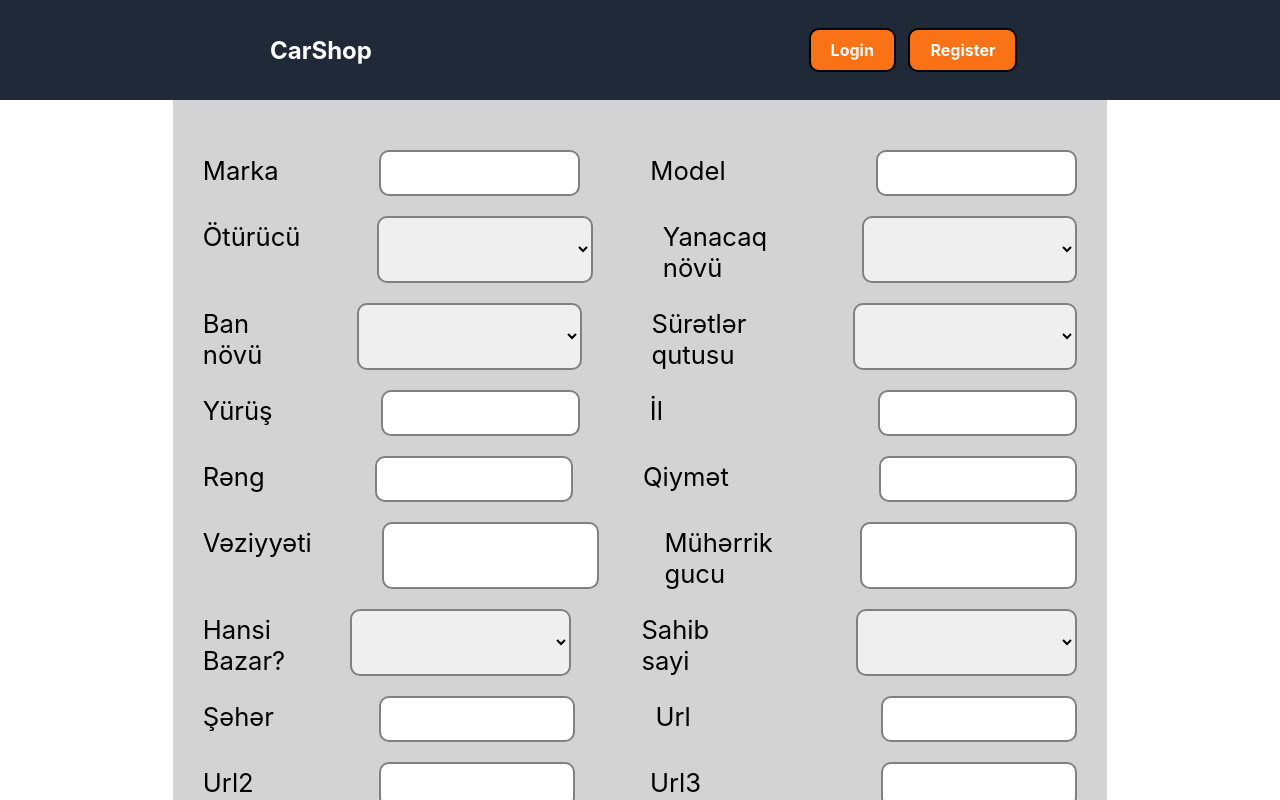
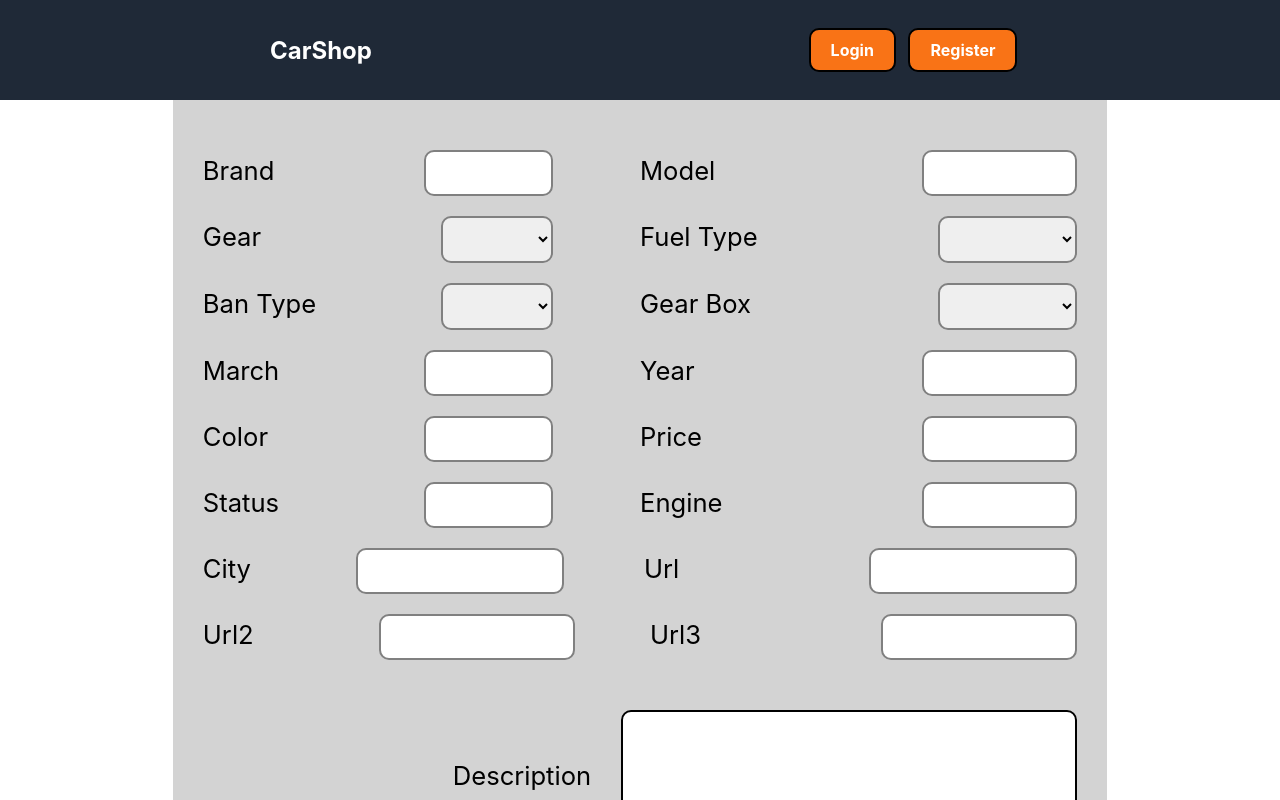
Before and after one commit to JavidGasim/CarShop-Front, a React (Create React App) app: page /new_announcement in a window 1280 px wide. Shown: the top 800 px of the page. Built offline with nearby package versions, Linux system fonts and the light colour scheme; no server answers.

Commit message:
add page

```diff
--- a/src/Components/AddCar.js
+++ b/src/Components/AddCar.js
@@ -1,116 +1,107 @@
-import React, { useEffect, useRef, useState } from 'react';
-import './AddCar.css';
+import React, { useEffect, useRef, useState } from "react";
+import "./AddCar.css";
 import axios from "axios";
-import { faMarker } from '@fortawesome/free-solid-svg-icons';
+import { faMarker } from "@fortawesome/free-solid-svg-icons";
 
 export default function AddCar() {
-    const cookies = document.cookie.split(';');
+  const cookies = document.cookie.split(";");
   let docId = null;
-    cookies.forEach(cookie => {
-      const cookieParts = cookie.split('=');
+  cookies.forEach((cookie) => {
+    const cookieParts = cookie.split("=");
     const cookieName = cookieParts[0].trim();
-      if (cookieName === 'id') {
+    if (cookieName === "id") {
       docId = parseInt(cookieParts[1]);
     }
   });
-    const[datas,setDatas] = useState([]);
+  const [datas, setDatas] = useState([]);
 
   const jsonUrl = "http://localhost:27001/cars";
   const id = useRef(0);
-    const [selectedOil,setSelectedOil] = useState("");
-    const [selectedGear,setSelectedGear] = useState("");
-    const [selectedGearBox,setSelectedGearBox] = useState("");
-    const [selectedMarket,setSelectedMarket] = useState("");
-    const [selectedOwners,setSelectedOwners] = useState("");
+  const [selectedOil, setSelectedOil] = useState("");
+  const [selectedGear, setSelectedGear] = useState("");
+  const [selectedGearBox, setSelectedGearBox] = useState("");
+  const [selectedMarket, setSelectedMarket] = useState("");
+  const [selectedOwners, setSelectedOwners] = useState("");
 
-    const [marka,setMarka] = useState();
-    const [model,setModel] = useState();
-    const [banType,setBanType] = useState();
-    const [march,setMarch] = useState();
-    const [year,setYear] = useState();
-    const [color,setColor] = useState();
-    const [situation,setSituation] = useState();
-    const [price,setPrice] = useState();
-    const [engine,setEngine] = useState();
-    const [city,setCity] = useState();
-    const [url,setUrl] = useState();
-    const [url2,setUrl2] = useState();
-    const [url3,setUrl3] = useState();
-    const [description,setDescription] = useState();
+  const [marka, setMarka] = useState();
+  const [model, setModel] = useState();
+  const [banType, setBanType] = useState();
+  const [march, setMarch] = useState();
+  const [year, setYear] = useState();
+  const [color, setColor] = useState();
+  const [situation, setSituation] = useState();
+  const [price, setPrice] = useState();
+  const [engine, setEngine] = useState();
+  const [city, setCity] = useState();
+  const [url, setUrl] = useState();
+  const [url2, setUrl2] = useState();
+  const [url3, setUrl3] = useState();
+  const [description, setDescription] = useState();
 
-    function selectNewOil(e)
-    {
+  function selectNewOil(e) {
     setSelectedOil(e.target.value);
   }
 
-    function selectNewGear(e)
-    {
+  function selectNewGear(e) {
     setSelectedGear(e.target.value);
   }
 
-    function selectNewGearBox(e)
-    {
+  function selectNewGearBox(e) {
     setSelectedGearBox(e.target.value);
   }
 
-    function selectNewMarket(e)
-    {
+  function selectNewMarket(e) {
     setSelectedMarket(e.target.value);
   }
 
-    function selectNewOwners(e)
-    {
+  function selectNewOwners(e) {
     setSelectedOwners(e.target.value);
   }
 
-    function handleSubmit(e)
-    {
+  function handleSubmit(e) {
     e.preventDefault();
     addNewCar();
   }
 
-    function GetMovies()
-    {
+  function GetMovies() {
     axios.get(jsonUrl).then((d) => {
       setDatas(d.data);
     });
   }
 
-    useEffect(() =>
-    {
+  useEffect(() => {
     GetMovies();
-    })
+  });
 
-    function addNewCar()
-    {
+  function addNewCar() {
     id.current = datas.length;
     id.current++;
 
     // document.cookie = `id=${id.current};path=/;`;
-      const car={
-        id:String(`${id.current}`),
+    const car = {
+      id: String(`${id.current}`),
       color: "white",
-        isFav:false,
-        url:url,
-        url2:url2,
-        url3:url3,
-        price:price,
-        city:city,
-        Marka:marka,
-        Model:model,
-        GraduationYear:year,
-        BanType:banType,
-        Color:color,
-        Engine:engine+"/"+selectedOil,
-        March:march,
-        GearBox:selectedGearBox,
-        Gear:selectedGear,
-        New:"",
-        Owners:selectedOwners,
-        Situation:situation,
-        Market:selectedMarket,
-        Description:description
-      }
+      isFav: false,
+      url: url,
+      url2: url2,
+      url3: url3,
+      price: price,
+      city: city,
+      Marka: marka,
+      Model: model,
+      GraduationYear: year,
+      BanType: banType,
+      Color: color,
+      Engine: engine + "/" + selectedOil,
+      March: march,
+      GearBox: selectedGearBox,
+      Gear: selectedGear,
+      New: "",
+      Owners: selectedOwners,
+      Situation: situation,
+      Market: selectedMarket,
+      Description: description,
+    };
     axios.post(jsonUrl, car).then((data) => console.log(data));
 
     setUrl("");
@@ -132,149 +123,376 @@ export default function AddCar() {
     setDescription("");
     setUrl2("");
     setUrl3("");
-
-
-
   }
   return (
-    <section style={{paddingTop:"50px",paddingBottom:"50px",backgroundColor:"lightgray"}}>
+    <section
+      style={{
+        paddingTop: "50px",
+        paddingBottom: "50px",
+        backgroundColor: "lightgray",
+      }}
+    >
       <form onSubmit={(e) => handleSubmit(e)}>
-        <section style={{display:"flex",justifyContent:"start",paddingLeft:"30px",paddingRight:"30px"}}>
-            <label>Marka</label>
-            <input required value={marka} onChange={(e) => setMarka(e.target.value)}></input>
-            <label style={{marginLeft:"70px"}}>Model</label>
-            <input required value={model} style={{marginLeft:"150px"}} onChange={(e) => setModel(e.target.value)}></input>
+        <section
+          style={{
+            display: "flex",
+            justifyContent: "space-between",
+            paddingLeft: "30px",
+            paddingRight: "30px",
+          }}
+        >
+          <div
+            style={{
+              display: "flex",
+              width: " 40%",
+              justifyContent: "space-between",
+            }}
+          >
+            <label>Brand</label>
+            <input
+              required
+              value={marka}
+              onChange={(e) => setMarka(e.target.value)}
+            ></input>
+          </div>
+          <div
+            style={{
+              display: "flex",
+              width: " 50%",
+              justifyContent: "space-between",
+            }}
+          >
+            <label>Model</label>
+            <input
+              required
+              value={model}
+              onChange={(e) => setModel(e.target.value)}
+            ></input>
+          </div>
         </section>
 
-        <section style={{display:"flex",justifyContent:"start",paddingLeft:"30px",paddingRight:"30px",marginTop:"20px"}}>
-            <label>Ötürücü</label>
-            <select required style={{marginLeft:"77px"}} value={selectedGear} onChange={(e) => selectNewGear(e)}>
+        <section
+          style={{
+            display: "flex",
+            justifyContent: "space-between",
+            paddingLeft: "30px",
+            paddingRight: "30px",
+            marginTop: "20px",
+          }}
+        >
+          <div
+            style={{
+              display: "flex",
+              width: " 40%",
+              justifyContent: "space-between",
+            }}
+          >
+            <label>Gear</label>
+            <select
+              required
+              value={selectedGear}
+              onChange={(e) => selectNewGear(e)}
+            >
               <option value=""></option>
-              <option value="Arxa">Arxa</option>
-              <option value="Ön">Ön</option>
-              <option value="Tam">Tam</option>
+              <option value="Rear">Rear</option>
+              <option value="Front">Front</option>
+              <option value="All">All</option>
             </select>
-            <label style={{marginLeft:"70px"}}>Yanacaq növü</label>
-            <select required style={{marginLeft:"70px"}} value={selectedOil} onChange={(e) => selectNewOil(e)}>
+          </div>
+          <div
+            style={{
+              display: "flex",
+              justifyContent: "space-between",
+              width: " 50%",
+            }}
+          >
+            <label>Fuel Type</label>
+            <select
+              required
+              value={selectedOil}
+              onChange={(e) => selectNewOil(e)}
+            >
               <option value=""></option>
-              <option value="Benzin">Benzin</option>
-              <option value="Dizel">Dizel</option>
-              <option value="Qaz">Qaz</option>
-              <option value="Elektro">Elektro</option>
-              <option value="Hibrid">Hibrid</option>
-              <option value="Plug-in Hibrid">Plug-in Hibrid</option>
+              <option value="Petrol">Petrol</option>
+              <option value="Diesel">Diesel</option>
+              <option value="Gas">Gas</option>
+              <option value="Electric">Electric</option>
+              <option value="Hybrid">Hybrid</option>
+              <option value="Plug-in Hybrid">Plug-in Hybrid</option>
             </select>
+          </div>
         </section>
 
-        <section style={{display:"flex",justifyContent:"start",paddingLeft:"30px",paddingRight:"30px",marginTop:"20px"}}>
-            <label>Ban növü</label>
-            <select required style={{marginLeft:"65px"}} value={banType} onChange={(e) => setBanType(e.target.value)}>
+        <section
+          style={{
+            display: "flex",
+            justifyContent: "space-between",
+            paddingLeft: "30px",
+            paddingRight: "30px",
+            marginTop: "20px",
+          }}
+        >
+          <div
+            style={{
+              display: "flex",
+              width: " 40%",
+              justifyContent: "space-between",
+            }}
+          >
+            <label>Ban Type</label>
+            <select
+              required
+              value={banType}
+              onChange={(e) => setBanType(e.target.value)}
+            >
               <option value=""></option>
-              <option value="Avtobus">Avtobus</option>
-              <option value="Dartqı">Dartqı</option>
-              <option value="Fastbek">Fastbek</option>
-              <option value="Fayton">Fayton</option>
-              <option value="Furqon">Furqon</option>
-              <option value="Helçbek,3 qapı">Helçbek,3 qapı</option>
-              <option value="Helçbek,4 qapı">Helçbek,4 qapı</option>
-              <option value="Helçbek,5 qapı">Helçbek,5 qapı</option>
-              <option value="Kabriolet">Kabriolet</option>
-              <option value="Karvan">Karvan</option>
-              <option value="Kompakt-Van">Kompakt-Van</option>
-              <option value="Kupe">Kupe</option>
-              <option value="Kvadrosiki">Kvadrosiki</option>
-              <option value="Liftbek">Liftbek</option>
-              <option value="Limuzin">Limuzin</option>
-              <option value="Mikroavtobus">Mikroavtobus</option>
-              <option value="Mikrovan">Mikrovan</option>
+              <option value="Bus">Bus</option>
+              <option value="Trailer">Trailer</option>
+              <option value="Fastback">Fastback</option>
+              <option value="Carriage">Carriage</option>
+              <option value="Van">Van</option>
+              <option value="Hatchback,3-door">Hatchback, 3-door</option>
+              <option value="Hatchback,4-door">Hatchback, 4-door</option>
+              <option value="Hatchback,5-door">Hatchback, 5-door</option>
+              <option value="Cabriolet">Cabriolet</option>
+              <option value="Caravan">Caravan</option>
+              <option value="Compact Van">Compact Van</option>
+              <option value="Coupe">Coupe</option>
+              <option value="ATV">ATV</option>
+              <option value="Liftback">Liftback</option>
+              <option value="Limousine">Limousine</option>
+              <option value="Minibus">Minibus</option>
+              <option value="Microvan">Microvan</option>
               <option value="Minivan">Minivan</option>
               <option value="Moped">Moped</option>
-              <option value="Motosiklet">Motosiklet</option>
-              <option value="Offroader / SUV,3 qapı">Offroader / SUV,3 qapı</option>
-              <option value="Offroader / SUV,5 qapı">Offroader / SUV,5 qapı</option>
-              <option value="Offroader / SUV,açıq">Offroader / SUV,3 açıq</option>
+              <option value="Motorcycle">Motorcycle</option>
+              <option value="Offroader / SUV,3-door">
+                Offroader / SUV, 3-door
+              </option>
+              <option value="Offroader / SUV,5-door">
+                Offroader / SUV, 5-door
+              </option>
+              <option value="Offroader / SUV,open-top">
+                Offroader / SUV, open-top
+              </option>
               <option value="Sedan">Sedan</option>
-              <option value="Yük maşını">Yük maşını</option>
+              <option value="Truck">Truck</option>
               <option value="Van">Van</option>
             </select>
+          </div>
+          <div
+            style={{
+              display: "flex",
+              width: " 50%",
+              justifyContent: "space-between",
+            }}
+          >
             {/* <input required value={banType} style={{marginLeft:"65px"}} placeholder='Ban növü' onChange={(e) => setBanType(e.target.value)}></input> */}
-            <label style={{marginLeft:"70px"}}>Sürətlər qutusu</label>
-            <select required style={{marginLeft:"55px"}} value={selectedGearBox} onChange={(e) => selectNewGearBox(e)}>
+            <label>Gear Box</label>
+            <select
+              required
+              style={{ marginLeft: "55px" }}
+              value={selectedGearBox}
+              onChange={(e) => selectNewGearBox(e)}
+            >
               <option value=""></option>
-              <option value="Avtomat">Avtomat</option>
-              <option value="Variator">Variator</option>
-              <option value="Mexanika">Mexanika</option>
-              <option value="Robot">Robot</option>
-              <option value="Hibrid">Hibrid</option>
-              <option value="Reduktor">Reduktor</option>
+              <option value="Automatic">Automatic</option>
+              <option value="CVT">CVT</option>
+              <option value="Manual">Manual</option>
+              <option value="Robotized">Robotized</option>
+              <option value="Hybrid">Hybrid</option>
+              <option value="Reducer">Reducer</option>
             </select>
+          </div>
         </section>
 
-        <section style={{display:"flex",justifyContent:"start",paddingLeft:"30px",paddingRight:"30px",marginTop:"20px"}}>
-            <label>Yürüş</label>
-            <input required value={march} style={{marginLeft:"108px"}} onChange={(e) => setMarch(e.target.value)}></input>
-            <label style={{marginLeft:"70px"}}>İl</label>
-            <input required value={year} style={{marginLeft:"215px"}}  onChange={(e) => setYear(e.target.value)}></input>
+        <section
+          style={{
+            display: "flex",
+            justifyContent: "space-between",
+            paddingLeft: "30px",
+            paddingRight: "30px",
+            marginTop: "20px",
+          }}
+        >
+          <div
+            style={{
+              display: "flex",
+              width: " 40%",
+              justifyContent: "space-between",
+            }}
+          >
+            <label>March</label>
+            <input
+              required
+              value={march}
+              onChange={(e) => setMarch(e.target.value)}
+            ></input>
+          </div>
+          <div
+            style={{
+              display: "flex",
+              width: " 50%",
+              justifyContent: "space-between",
+            }}
+          >
+            <label>Year</label>
+            <input
+              required
+              value={year}
+              onChange={(e) => setYear(e.target.value)}
+            ></input>
+          </div>
         </section>
 
-        <section style={{display:"flex",justifyContent:"start",paddingLeft:"30px",paddingRight:"30px",marginTop:"20px"}}>
-            <label>Rəng</label>
-            <input required value={color} style={{marginLeft:"110px"}}  onChange={(e) => setColor(e.target.value)}></input>
-            <label style={{marginLeft:"70px"}}>Qiymət</label>
-            <input required value={price} style={{marginLeft:"150px"}}  onChange={(e) => setPrice(e.target.value)}></input>
+        <section
+          style={{
+            display: "flex",
+            justifyContent: "space-between",
+            paddingLeft: "30px",
+            paddingRight: "30px",
+            marginTop: "20px",
+          }}
+        >
+          <div
+            style={{
+              display: "flex",
+              width: " 40%",
+              justifyContent: "space-between",
+            }}
+          >
+            <label>Color</label>
+            <input
+              required
+              value={color}
+              onChange={(e) => setColor(e.target.value)}
+            ></input>
+          </div>
+          <div
+            style={{
+              display: "flex",
+              width: " 50%",
+              justifyContent: "space-between",
+            }}
+          >
+            <label>Price</label>
+            <input
+              required
+              value={price}
+              onChange={(e) => setPrice(e.target.value)}
+            ></input>
+          </div>
         </section>
 
-        <section style={{display:"flex",justifyContent:"start",paddingLeft:"30px",paddingRight:"30px",marginTop:"20px"}}>
-            <label>Vəziyyəti</label>
-            <input required value={situation} style={{marginLeft:"70px"}} onChange={(e) => setSituation(e.target.value)}></input>
-            <label style={{marginLeft:"65px"}}>Mühərrik gucu</label>
-            <input required value={engine} style={{marginLeft:"65px"}} onChange={(e) => setEngine(e.target.value)}></input>
+        <section
+          style={{
+            display: "flex",
+            justifyContent: "space-between",
+            paddingLeft: "30px",
+            paddingRight: "30px",
+            marginTop: "20px",
+          }}
+        >
+          <div
+            style={{
+              display: "flex",
+              width: " 40%",
+              justifyContent: "space-between",
+            }}
+          >
+            <label>Status</label>
+            <input
+              required
+              value={situation}
+              onChange={(e) => setSituation(e.target.value)}
+            ></input>
+          </div>
+          <div
+            style={{
+              display: "flex",
+              width: " 50%",
+              justifyContent: "space-between",
+            }}
+          >
+            <label>Engine</label>
+            <input
+              required
+              value={engine}
+              style={{ marginLeft: "65px" }}
+              onChange={(e) => setEngine(e.target.value)}
+            ></input>
+          </div>
         </section>
 
-        <section style={{display:"flex",justifyContent:"start",paddingLeft:"30px",paddingRight:"30px",marginTop:"20px"}}>
-            <label>Hansi Bazar?</label>
-            <select required style={{marginLeft:"25px"}} value={selectedMarket} onChange={(e) => selectNewMarket(e)}>
-              <option value=""></option>
-              <option value="Amerika">Amerika</option>
-              <option value="Avropa">Avropa</option>
-              <option value="Çin">Çin</option>
-              <option value="Dubay">Dubay</option>
-              <option value="Koreya">Koreya</option>
-              <option value="Rusiya">Rusiya</option>
-              <option value="Yaponiya">Yaponiya</option>
-              <option value="Rəsmi Diler">Rəsmi Diler</option>
-              <option value="Digər">Digər</option>
-            </select>
-            <label style={{marginLeft:"70px"}}>Sahib sayi</label>
-            <select required style={{marginLeft:"119px"}} value={selectedOwners} onChange={(e) => selectNewOwners(e)}>
-              <option value=""></option>
-              <option value="Birinci">Birinci</option>
-              <option value="İkinci">İkinci</option>
-              <option value="Üçüncü">Üçüncü</option>
-              <option value="Dördüncü">Dördüncü</option>
-              <option value="Daha çox">Daha çox</option>
-            </select>
+        <section
+          style={{
+            display: "flex",
+            justifyContent: "start",
+            paddingLeft: "30px",
+            paddingRight: "30px",
+            marginTop: "20px",
+          }}
+        >
+          <label>City</label>
+          <input
+            required
+            value={city}
+            style={{ marginLeft: "105px" }}
+            onChange={(e) => setCity(e.target.value)}
+          ></input>
+          <label style={{ marginLeft: "80px" }}>Url</label>
+          <input
+            required
+            value={url}
+            style={{ marginLeft: "190px" }}
+            onChange={(e) => setUrl(e.target.value)}
+          ></input>
+        </section>
+        <section
+          style={{
+            display: "flex",
+            justifyContent: "start",
+            paddingLeft: "30px",
+            paddingRight: "30px",
+            marginTop: "20px",
+          }}
+        >
+          <label>Url2</label>
+          <input
+            required
+            value={url2}
+            style={{ marginLeft: "125px" }}
+            onChange={(e) => setUrl2(e.target.value)}
+          ></input>
+          <label style={{ marginLeft: "75px" }}>Url3</label>
+          <input
+            required
+            value={url3}
+            style={{ marginLeft: "180px" }}
+            onChange={(e) => setUrl3(e.target.value)}
+          ></input>
+        </section>
+        <section
+          style={{
+            display: "flex",
+            justifyContent: "start",
+            paddingLeft: "30px",
+            paddingRight: "30px",
+            marginTop: "50px",
+          }}
+        >
+          <label style={{ marginLeft: "250px", marginTop: "50px" }}>
+            Description
+          </label>
+          <textarea
+            required
+            value={description}
+            onChange={(e) => setDescription(e.target.value)}
+          ></textarea>
         </section>
 
-        <section style={{display:"flex",justifyContent:"start",paddingLeft:"30px",paddingRight:"30px",marginTop:"20px"}}>
-            <label>Şəhər</label>
-            <input required value={city} style={{marginLeft:"105px"}} onChange={(e) => setCity(e.target.value)}></input>
-            <label style={{marginLeft:"80px"}}>Url</label>
-            <input required value={url} style={{marginLeft:"190px"}} onChange={(e) => setUrl(e.target.value)}></input>
-        </section>
-        <section style={{display:"flex",justifyContent:"start",paddingLeft:"30px",paddingRight:"30px",marginTop:"20px"}}>
-            <label>Url2</label>
-            <input required value={url2} style={{marginLeft:"125px"}} onChange={(e) => setUrl2(e.target.value)}></input>
-            <label style={{marginLeft:"75px"}}>Url3</label>
-            <input required value={url3} style={{marginLeft:"180px"}} onChange={(e) => setUrl3(e.target.value)}></input>
-        </section>
-        <section style={{display:"flex",justifyContent:"start",paddingLeft:"30px",paddingRight:"30px",marginTop:"50px"}}>
-            <label style={{marginLeft:"250px",marginTop:"50px"}}>Əlavə məlumat</label>
-            <textarea required value={description} onChange={(e) => setDescription(e.target.value)}></textarea>
-        </section>
-
-        <button type='submit'>ADD CAR</button>
+        <button type="submit">ADD CAR</button>
       </form>
     </section>
-  )
+  );
 }
--- a/src/Components/Cars/Car.css
+++ b/src/Components/Cars/Car.css
@@ -3,8 +3,9 @@
     text-decoration:none;
     background-color:white;
     border-radius:10px;
-    margin-left:30px;
-    margin-top:30px;
+    /* margin-left:30px;
+    margin-top:30px; */
+    margin: auto;
     padding-bottom:10px;
     position:relative;
     box-shadow: 0 0 0px rgba(0, 0, 0, 0);
```
Also changed, not shown: src/Components/Cars/Cars.js (+22 -24 lines), src/Components/Register/Register.jsx (+31 -17 lines). Lines whose indentation alone changed are shown as unchanged.
